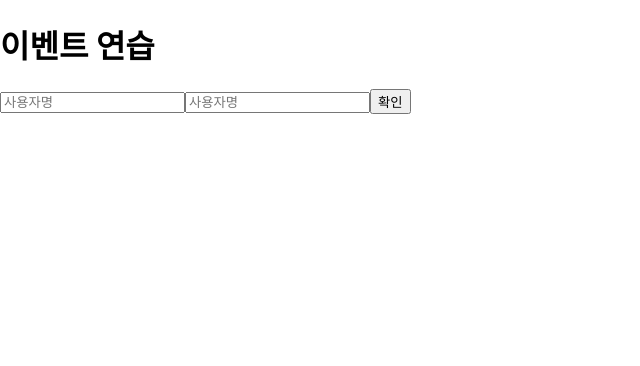
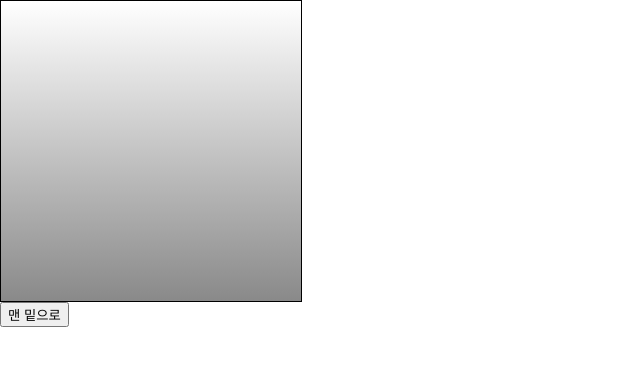
Before and after one commit to oats7777/reactStudy, a React (Create React App) app: page / in a window 1280 px wide. Shown: the top 366 px of the page, without its empty margins (0-640 px from the left). Built offline with nearby package versions, Linux system fonts and the light colour scheme.

Commit message:
5장 - ref:DOM에 이름 달기

```diff
--- a/src/App.js
+++ b/src/App.js
@@ -1,8 +1,21 @@
-import React from 'react';
-import EventPractice from './EventPractice.js';
+import React, { Component } from 'react';
+import ScrollBox from './ScrollBox';
 
-const App = () => {
-  return <EventPractice />;
-};
+class App extends Component {
+  render() {
+    return (
+      <div>
+        <ScrollBox
+          ref={ref => {
+            this.scrollbox = ref;
+          }}
+        />
+        <button onClick={() => this.scrollbox.scrollToBottom()}>
+          맨 밑으로
+        </button>
+      </div>
+    );
+  }
+}
 
 export default App;
--- a/src/EventPractice.js
+++ /dev/null
@@ -1,105 +0,0 @@
-// // class 형태 이벤트
-// import React, { Component } from 'react';
-// class EventPractice extends Component {
-//   state = {
-//     message: '',
-//     username: ''
-//   };
-
-//   handleChange = e => {
-//     this.setState({
-//       [e.target.name]: e.target.value
-//     });
-//   };
-
-//   handleClick = () => {
-//     alert(this.state.username + ': ' + this.state.message);
-//     this.setState({
-//       message: '',
-//       username: ''
-//     });
-//   };
-
-//   handleKeyPress = e => {
-//     if (e.key === 'Enter') {
-//       this.handleClick();
-//     }
-//   };
-
-//   render() {
-//     return (
-//       <div>
-//         <h1>이벤트 연습</h1>
-//         <input
-//           type="text"
-//           name="username"
-//           placeholder="사용자명"
-//           value={this.state.username}
-//           onChange={this.handleChange}
-//         />
-//         <input
-//           type="text"
-//           name="message"
-//           placeholder="아무거나 입력해 보세요"
-//           onChange={this.handleChange}
-//           value={this.state.message}
-//           onKeyPress={this.handleKeyPress}
-//         />
-//         <button onClick={this.handleClick}>확인</button>
-//       </div>
-//     );
-//   }
-// }
-
-// function 형 이벤트
-import React, { useState } from 'react';
-
-const EventPractice = () => {
-  const [form, setForm] = useState({
-    username: '',
-    message: ''
-  });
-  const { username, message } = form;
-  const onChange = e => {
-    const nextForm = {
-      ...form, // 기존의 form 내용을 이 자리에 복사한 뒤
-      [e.target.name]: e.target.value // 원하는 값을 덮어 씌우기
-    };
-    setForm(nextForm);
-  };
-  const onClick = () => {
-    alert(username + ': ' + message);
-    setForm({
-      message: '',
-      username: ''
-    });
-  };
-  const onKeyPress = e => {
-    if (e.key === 'Enter') {
-      onClick();
-    }
-  };
-  return (
-    <div>
-      <h1>이벤트 연습</h1>
-      <input
-        type="text"
-        name="username"
-        placeholder="사용자명"
-        value={username}
-        onChange={onChange}
-      />
-      <input
-        type="text"
-        name="message"
-        placeholder="사용자명"
-        value={message}
-        onChange={onChange}
-        onKeyPress={onKeyPress}
-      />
-      <button onClick={onClick}>확인</button>
-    </div>
-  );
-};
-
-export default EventPractice;
--- /dev/null
+++ b/src/ScrollBox.js
@@ -0,0 +1,35 @@
+import React, { Component } from 'react';
+
+class ScrollBox extends Component {
+  scrollToBottom = () => {
+    const { scrollHeight, clientHeight } = this.box;
+    this.box.scrollTop = scrollHeight - clientHeight;
+  };
+  render() {
+    const style = {
+      border: '1px solid black',
+      height: '300px',
+      width: '300px',
+      overflow: 'auto',
+      position: 'relative'
+    };
+
+    const innerStyle = {
+      width: '100%',
+      height: '650px',
+      background: 'linear-gradient(white, black)'
+    };
+    return (
+      <div
+        style={style}
+        ref={ref => {
+          this.box = ref;
+        }}
+      >
+        <div style={innerStyle} />
+      </div>
+    );
+  }
+}
+
+export default ScrollBox;
```
Also changed, not shown: src/Counter.js (deleted, +0 -35 lines), src/MyComponents.js (deleted, +0 -28 lines), src/Say.js (deleted, +0 -28 lines), src/ValidationSample.css (added, +7 -0 lines), src/ValidationSample.js (added, +49 -0 lines).
